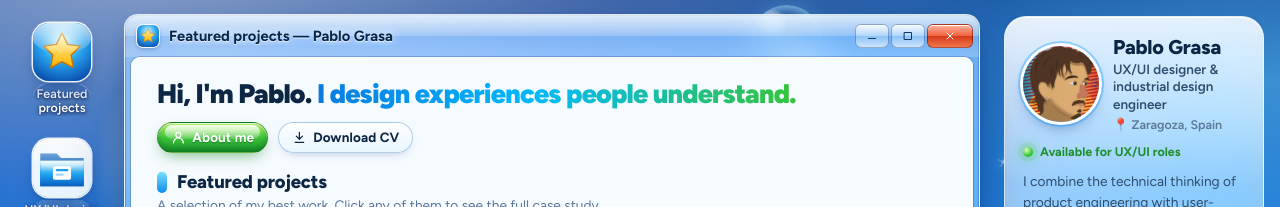
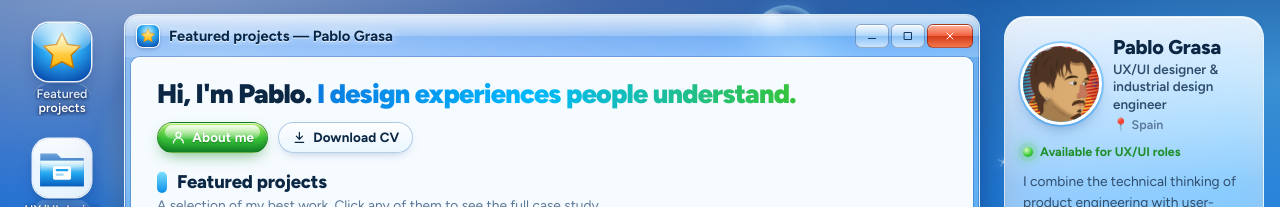
Before and after one commit to civercras/civercras.github.io, a React (Vite) app: page / in a window 1280 px wide. Shown: the top 207 px of the page. Built offline with nearby package versions, Linux system fonts and the light colour scheme.

Commit message:
Quitar la ciudad: la ubicación pasa a ser España
Co-Authored-By: Claude Opus 5.5 <noreply@anthropic.com>
Claude-Session: https://claude.ai/code/session_015FXQ61p7ks6wRhYiTYDmWc

```diff
--- a/index.html
+++ b/index.html
@@ -4,7 +4,7 @@
     <meta charset="UTF-8" />
     <meta name="viewport" content="width=device-width, initial-scale=1, viewport-fit=cover" />
     <title>Pablo Grasa · Diseñador UX/UI</title>
-    <meta name="description" content="Portfolio de Pablo Grasa, diseñador UX/UI e ingeniero de diseño industrial en Zaragoza. Casos de estudio de BaseHub, Cocoon, RiftOS, Mando PC y más." />
+    <meta name="description" content="Portfolio de Pablo Grasa, diseñador UX/UI e ingeniero de diseño industrial. Casos de estudio de BaseHub, Cocoon, RiftOS, Mando PC y más." />
     <meta name="theme-color" content="#1a8fe3" />
     <meta property="og:title" content="Pablo Grasa · Diseñador UX/UI" />
     <meta property="og:description" content="Investigo, prototipo, testeo… y a veces lo convierto en una app real. Mira mis proyectos." />
--- a/src/i18n.tsx
+++ b/src/i18n.tsx
@@ -78,6 +78,6 @@ export const ui = {
   share: b('Copiar enlace', 'Copy link'),
   linkCopied: b('Enlace copiado', 'Link copied'),
   next: b('Siguiente proyecto', 'Next project'),
-  location: b('Zaragoza, España', 'Zaragoza, Spain'),
+  location: b('España', 'Spain'),
   now: b('Ahora', 'Now'),
 };
```
